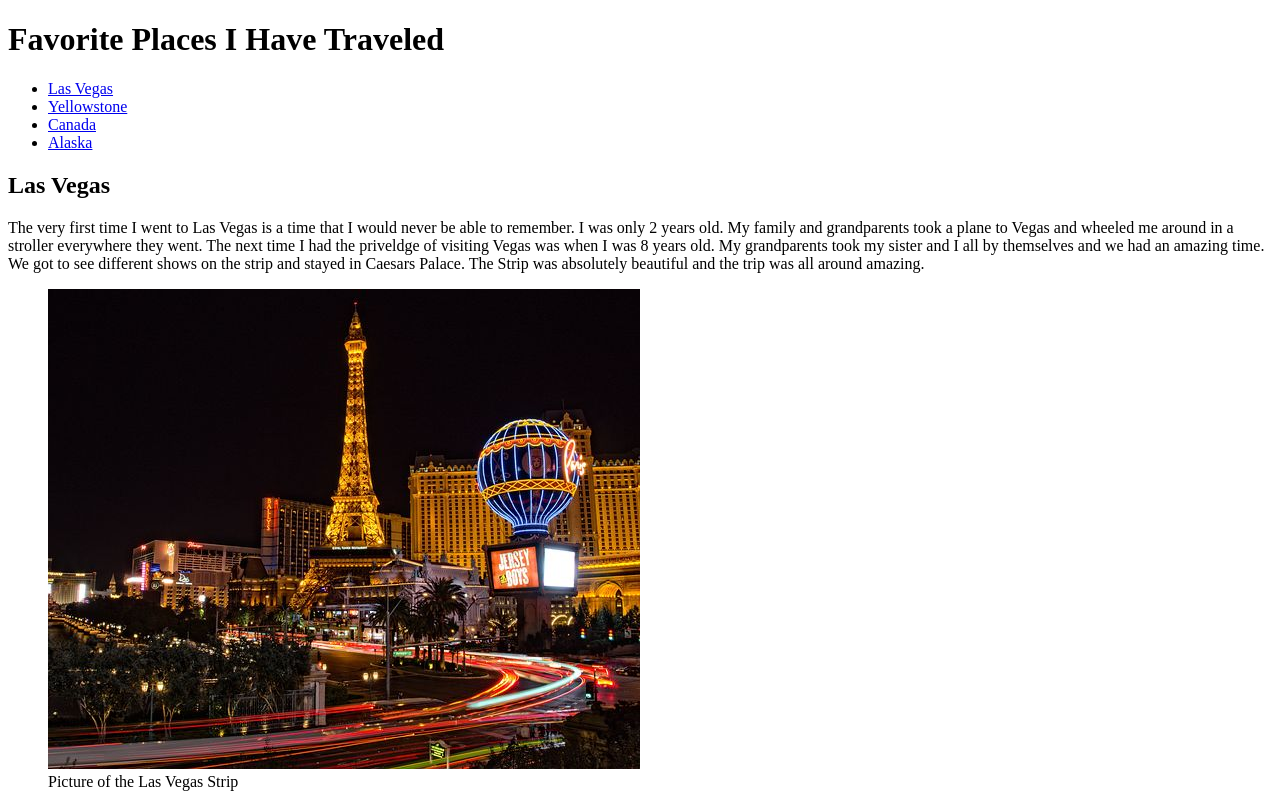
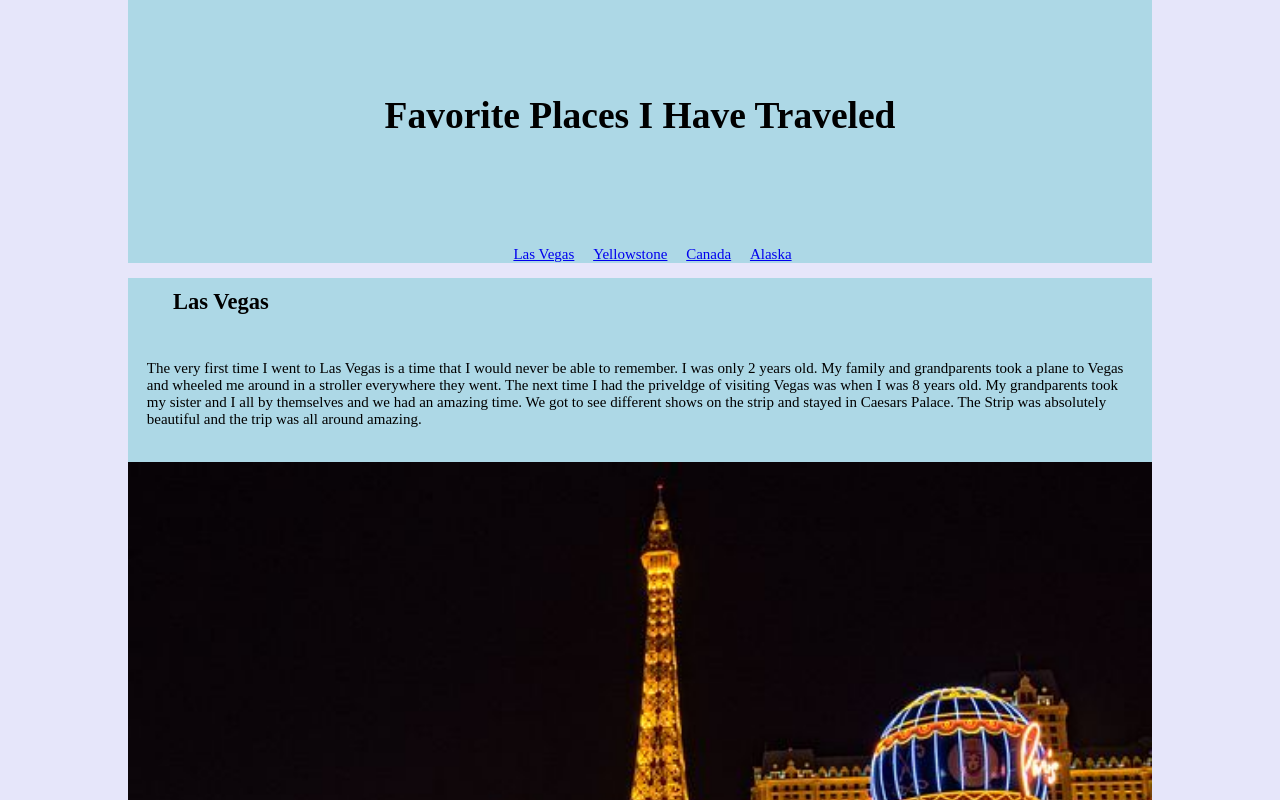
Before and after one commit to AnthonySeibert/html-me-something, a plain HTML site: page index.html in a window 1280 px wide. Shown: the top 800 px of the page. Drawn offline with Linux system fonts and the light colour scheme.

Commit message:
Added some killer CSS

```diff
--- a/index.html
+++ b/index.html
@@ -2,11 +2,12 @@
 <html>
   <head>
     <title>Favorite Places I Have Traveled- Anthony Seibert</title>
+    <link href="styles.css" rel="stylesheet">
   </head>
   <body>
     <header>
-      <h1>Favorite Places I Have Traveled</h1>
-      <nav>
+      <h1 class="title">Favorite Places I Have Traveled</h1>
+      <nav id="navigation">
         <ul>
           <li><a href="#Las Vegas">Las Vegas</a></li>
           <li><a href="#Yellowstone">Yellowstone</a></li>
@@ -57,7 +58,7 @@
       </article>
     </main>
     <footer>
-      <p>&copy; Anthony Seibert</p>
+      <p>&copy; 2021 Anthony Seibert</p>
     </footer>
 
   </body>
--- /dev/null
+++ b/styles.css
@@ -0,0 +1,95 @@
+body {
+	width: 100%;
+	max-width: 1024px;
+	margin: 0 auto;
+	background-color:#E6E6FA ;
+	font-size: 62.5%;
+}
+
+header,
+main,
+footer {
+	background-color:#ADD8E6;
+	font-size: 1.5em;
+}
+
+.title {
+	padding: 2.5em 0;
+}
+
+header h1 {
+	text-align: center;
+}
+
+h1, h2, h3 {
+	margin: 0;
+}
+
+h1 {
+	font-size: 2.5em;
+}
+
+main h2 {
+	padding: 0.5em 0 0.5em 2em;
+}
+
+section {
+	margin: 1.875em 0;
+}
+
+section:first-child {
+	margin-top: 0;
+}
+
+section:last-child {
+	margin-bottom: 0;
+}
+
+#navigation {
+	text-align: center;
+	padding: 0;
+}
+
+nav ul li {
+	display: inline-block;
+	margin-right: 1em;
+	font-size: 1em;
+}
+
+p {
+	padding: 1.25em;
+}
+
+figure {
+	margin: 0;
+	padding: 0;
+	text-align: center;
+}
+
+figcaption {
+	font-style: italic;
+}
+
+footer {
+	text-align: center;
+	padding: 3em;
+}
+
+footer p {
+	display: inline-block;
+}
+
+img {
+	width: 100%
+}
+
+@media screen and (max-width: 680px) {
+	nav ul li {
+		margin: 1em 0;
+		display: block;
+		font-size: 1em;
+	}
+	body {
+		font-size: 50%;
+	}
+}
```
